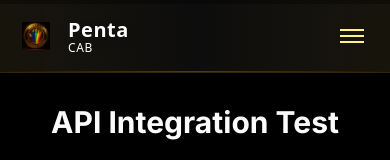
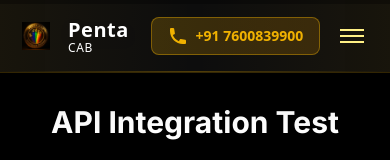
Before and after one commit to MAyankprine20001/Penta_Cabs_frontend, a Next.js app: page /test-api in a window 390 px wide. Shown: the top 160 px of the page. Built offline with nearby package versions, Linux system fonts and the light colour scheme; no server answers; a web font is replaced by a local one.

Commit message:
navbar changes done

```diff
--- a/src/components/Navbar.tsx
+++ b/src/components/Navbar.tsx
@@ -2,7 +2,7 @@
 "use client";
 
 import React from "react";
-import { navigationItems } from "@/config/navigation";
+import { navigationItems, contactInfo } from "@/config/navigation";
 import { useScrollProgress, useNavbarState } from "@/hooks/useNavbar";
 import Logo from "./navbar/Logo";
 import NavigationMenu from "./navbar/NavigationMenu";
@@ -63,6 +63,27 @@ const Navbar: React.FC = () => {
               <div className="text-white">
                 <Logo />
               </div>
+            </div>
+
+            {/* Mobile/Tablet Phone Number - Center of Navbar */}
+            <div className="lg:hidden flex-1 flex items-center justify-center">
+              <a
+                href={`tel:${contactInfo.phone}`}
+                className="group flex items-center space-x-2 px-4 py-2 rounded-lg bg-gradient-to-r from-yellow-500/20 to-yellow-600/20 border border-yellow-500/40 hover:from-yellow-500/30 hover:to-yellow-600/30 hover:border-yellow-500/60 transition-all duration-300 transform hover:scale-105"
+                aria-label={`Call ${contactInfo.phoneFormatted}`}
+              >
+                <svg
+                  className="w-5 h-5 text-yellow-500 group-hover:text-yellow-400 transition-colors"
+                  fill="currentColor"
+                  viewBox="0 0 20 20"
+                  xmlns="http://www.w3.org/2000/svg"
+                >
+                  <path d="M2 3a1 1 0 011-1h2.153a1 1 0 01.986.836l.74 4.435a1 1 0 01-.54 1.06l-1.548.773a11.037 11.037 0 006.105 6.105l.774-1.548a1 1 0 011.059-.54l4.435.74a1 1 0 01.836.986V17a1 1 0 01-1 1h-2C7.82 18 2 12.18 2 5V3z" />
+                </svg>
+                <span className="text-yellow-500 font-bold text-sm sm:text-base group-hover:text-yellow-400 transition-colors">
+                  {contactInfo.phoneFormatted}
+                </span>
+              </a>
             </div>
 
             {/* Desktop Navigation */}
```
